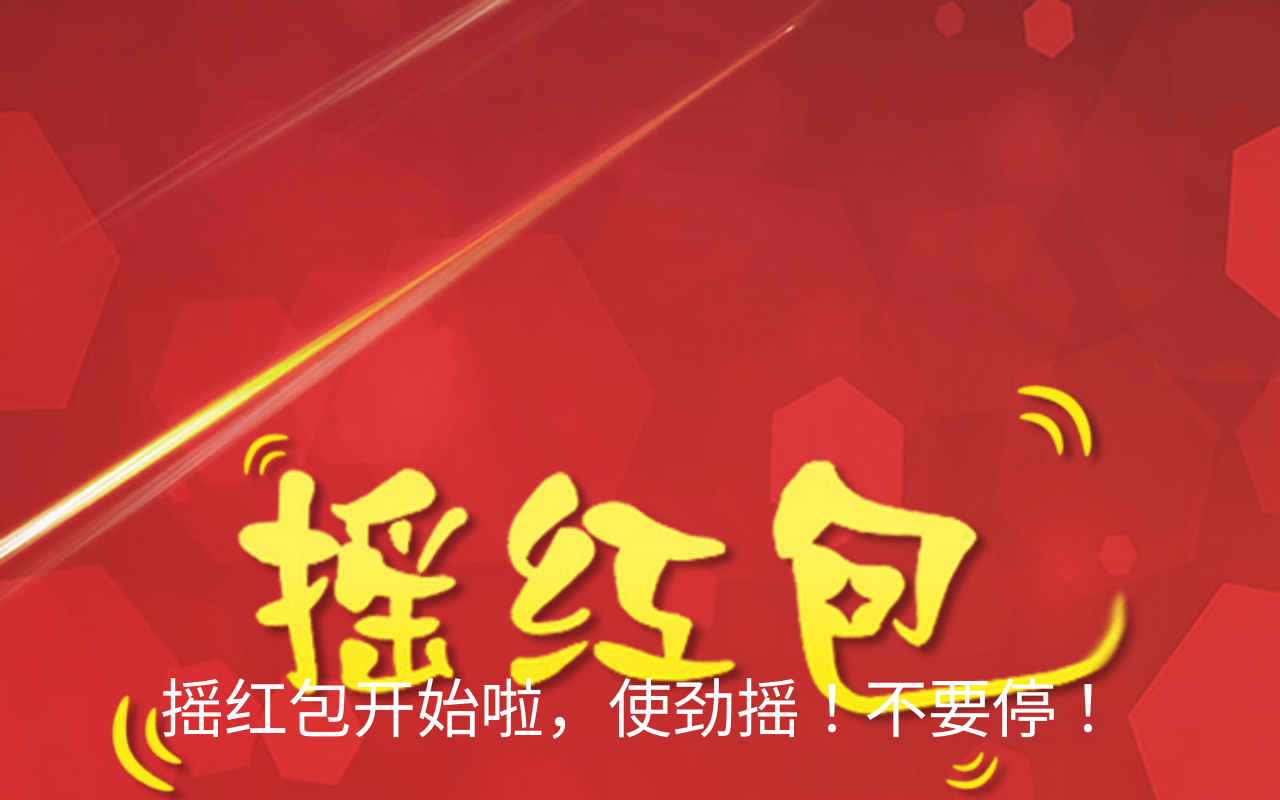
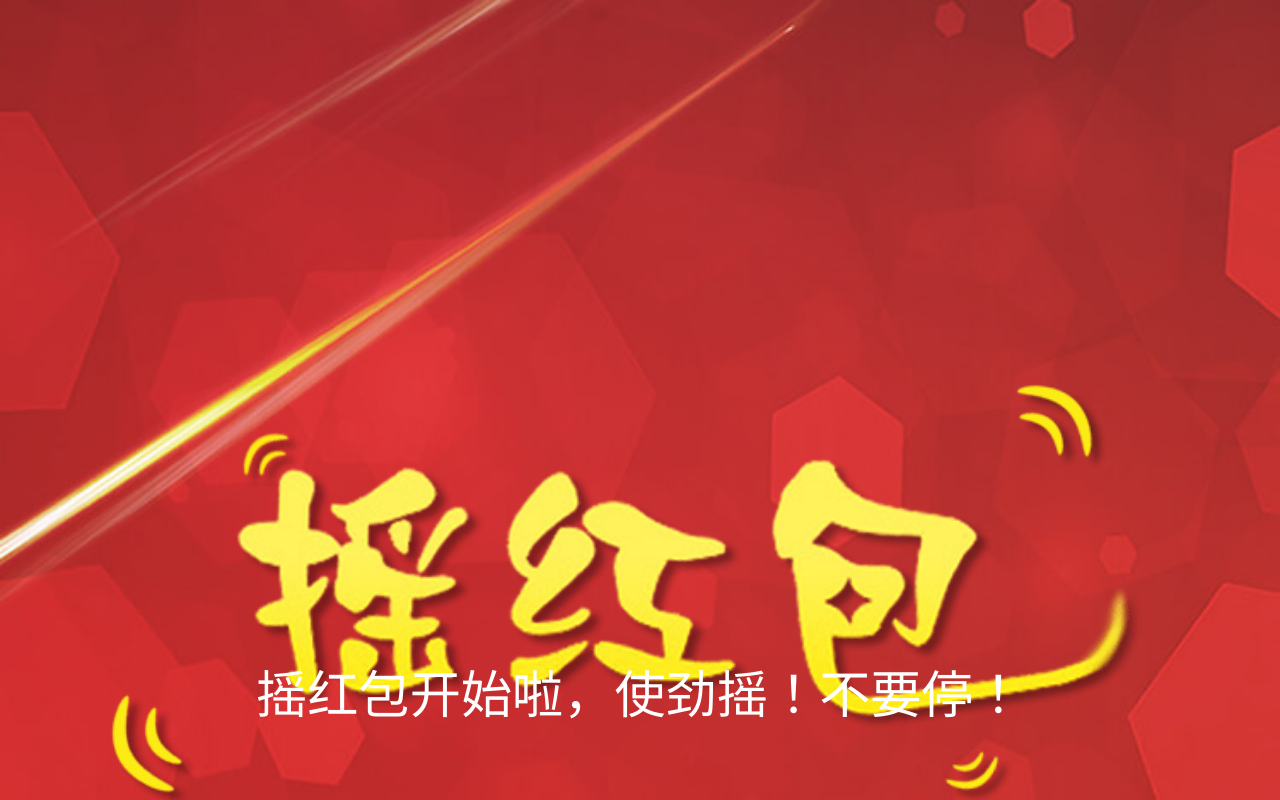
Before and after one commit to melody-pp/red-packet-mobile, a Vue app: page /#/shaking in a window 1280 px wide. Built offline with nearby package versions, Linux system fonts and the light colour scheme.

Commit message:
no message

```diff
--- a/src/pages/Shaking.vue
+++ b/src/pages/Shaking.vue
@@ -14,7 +14,8 @@
 <style scoped lang="scss">
   .shakingWord {
     color: #fff;
-    font-size: 5vw;
+    font-size: 4vw;
+    font-weight: 500;
     width: 100%;
     position: absolute;
     left: 50%;
```
